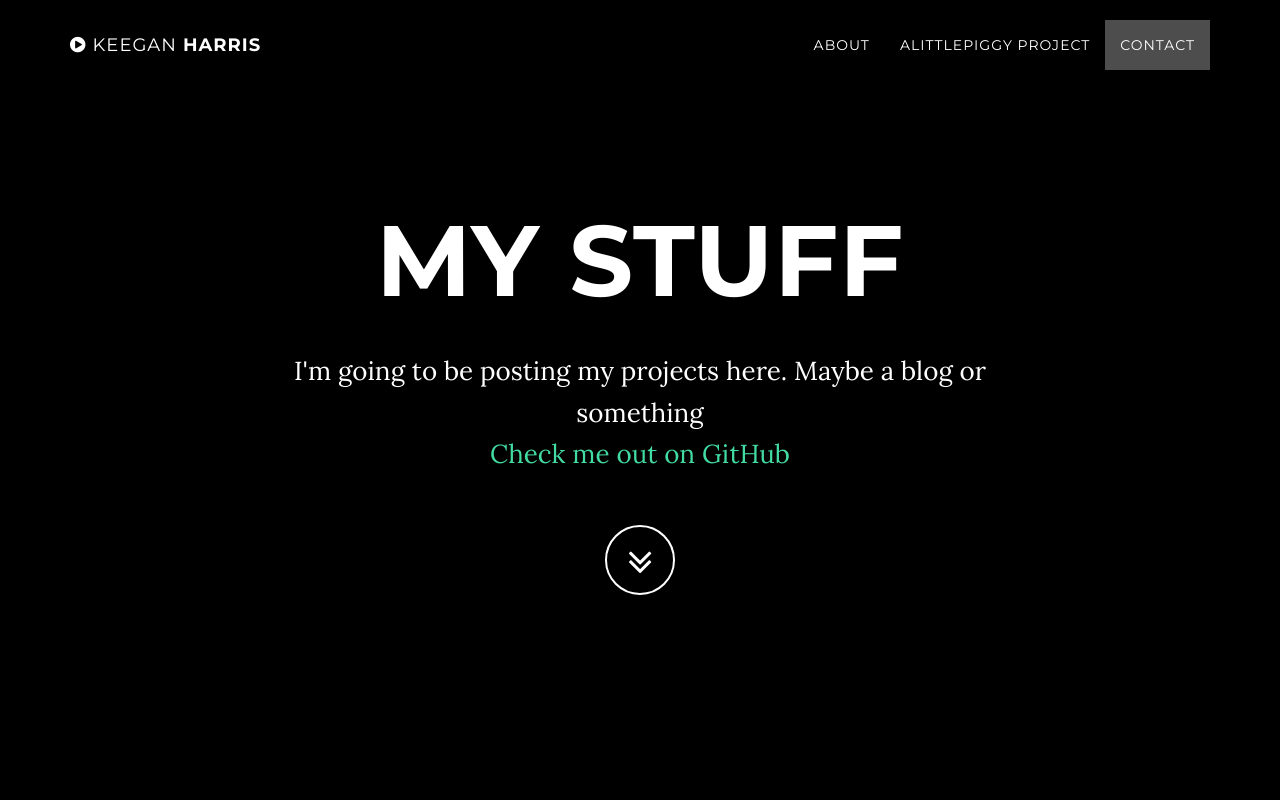
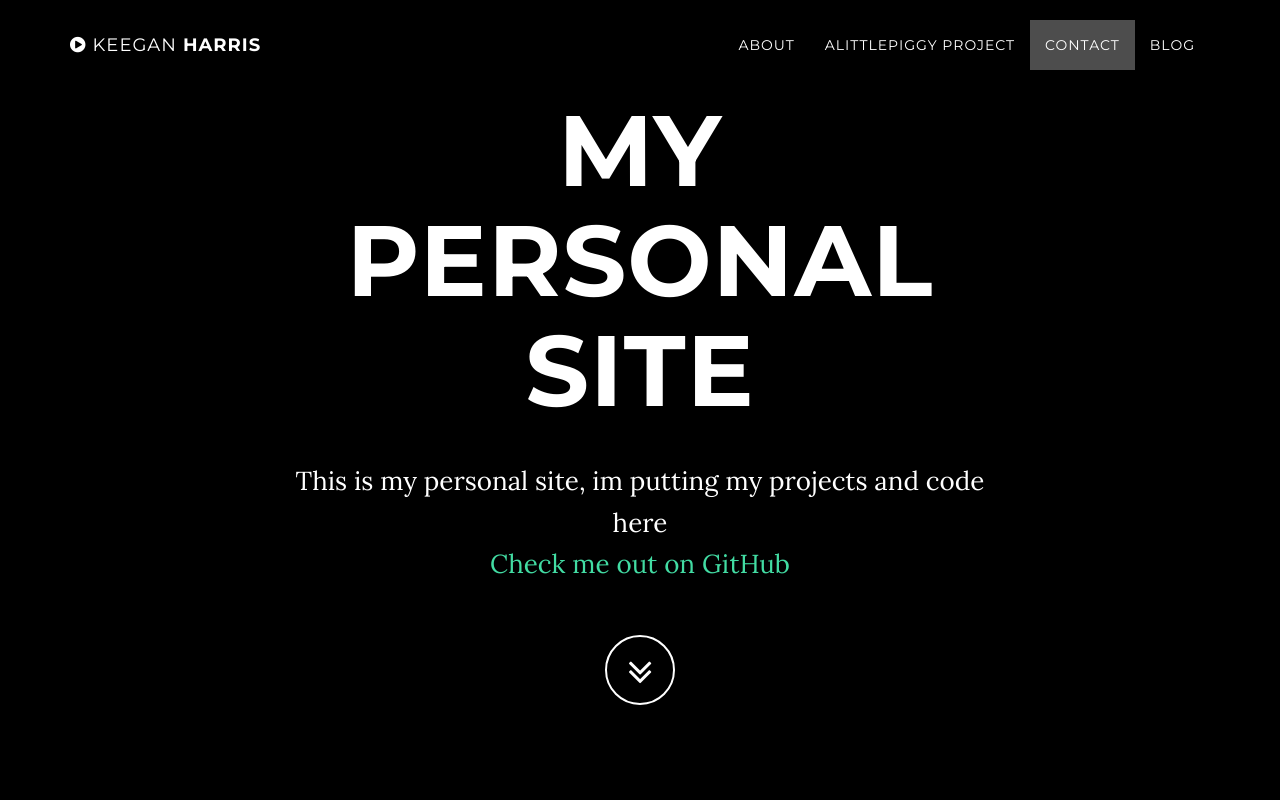
Before and after one commit to K1ish/site, a website: page index.html in a window 1280 px wide. Shown: the top 800 px of the page. Drawn offline with nearby package versions, Linux system fonts and the light colour scheme; some packages are replaced by stand-ins of ours.

Commit message:
Update index.html

```diff
--- a/index.html
+++ b/index.html
@@ -71,6 +71,9 @@
                     <li>
                         <a class="page-scroll" href="#contact">Contact</a>
                     </li>
+                    <li>
+                    	<a class="page-scrool" href="http://blog.k1i.me">Blog</a>
+                    </li>
                 </ul>
             </div>
             <!-- /.navbar-collapse -->
@@ -84,8 +87,8 @@
             <div class="container">
                 <div class="row">
                     <div class="col-md-8 col-md-offset-2">
-                        <h1 class="brand-heading">My Stuff</h1>
-                        <p class="intro-text">I'm going to be posting my projects here. Maybe a blog or something
+                        <h1 class="brand-heading">My Personal Site</h1>
+                        <p class="intro-text">This is my personal site, im putting my projects and code here
                             <br><a href="http://github.com/K1ish">Check me out on GitHub</a></p>
                         <a href="#about" class="btn btn-circle page-scroll">
                             <i class="fa fa-angle-double-down animated"></i>
```
